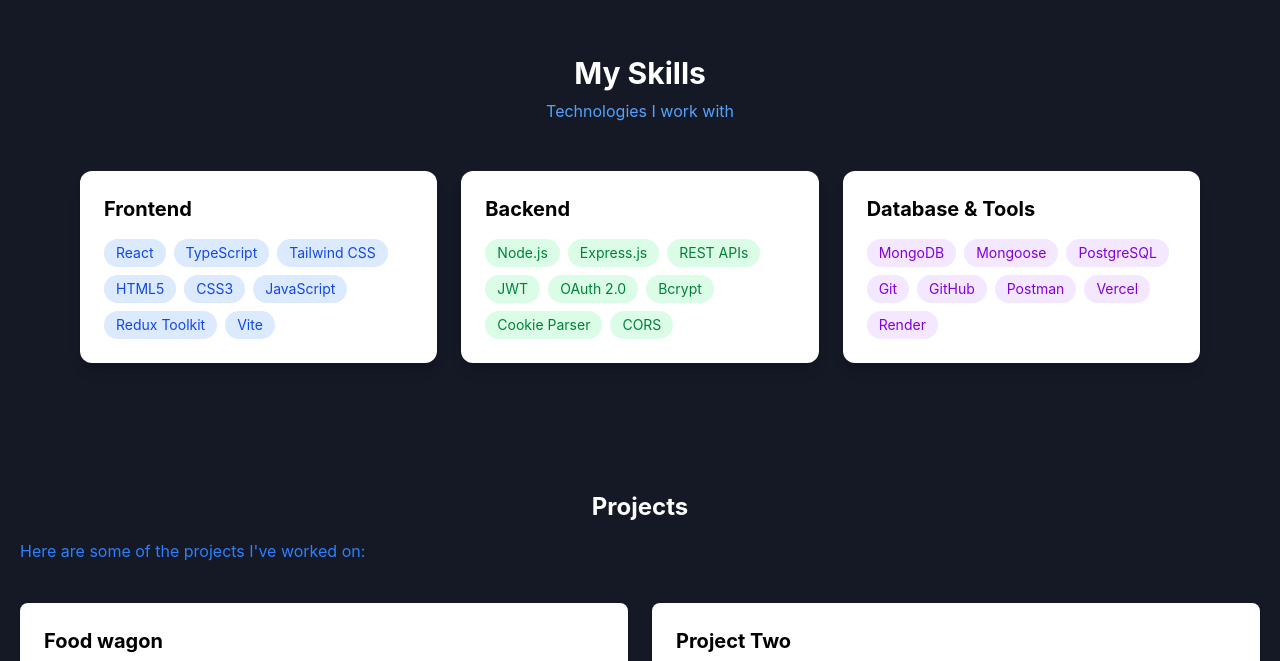
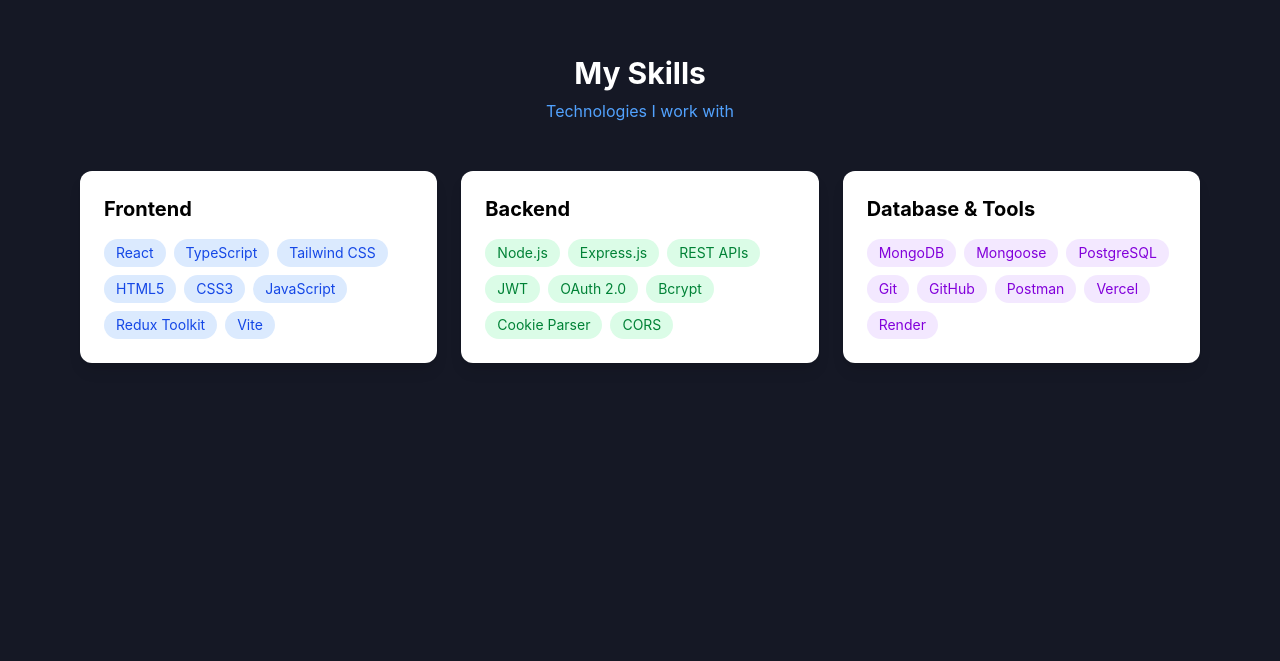
Before and after one commit to Mikmar-Tamang/MLST-Portfolio, a React (Vite) app in the folder frontend/: page / in a window 1280 px wide. Shown: the part 953-1614 px from the top of the page. Built offline with nearby package versions, Linux system fonts and the light colour scheme; no server answers; grey boxes are pictures that could not be loaded.

Commit message:
added some unfinished task

```diff
--- a/frontend/src/sections/Skills.tsx
+++ b/frontend/src/sections/Skills.tsx
@@ -1,6 +1,6 @@
 function Skills() {
   return (
-    <section id="skills" className="text-black px-4 py-16 max-w-6xl mx-auto">
+    <section id="skills" className="text-black px-4 py-16 min-h-screen max-w-6xl mx-auto">
       <div className="text-center mb-12">
         <h2 className="text-3xl text-white font-bold mb-2">My Skills</h2>
         <p className="text-blue-400">Technologies I work with</p>
```
